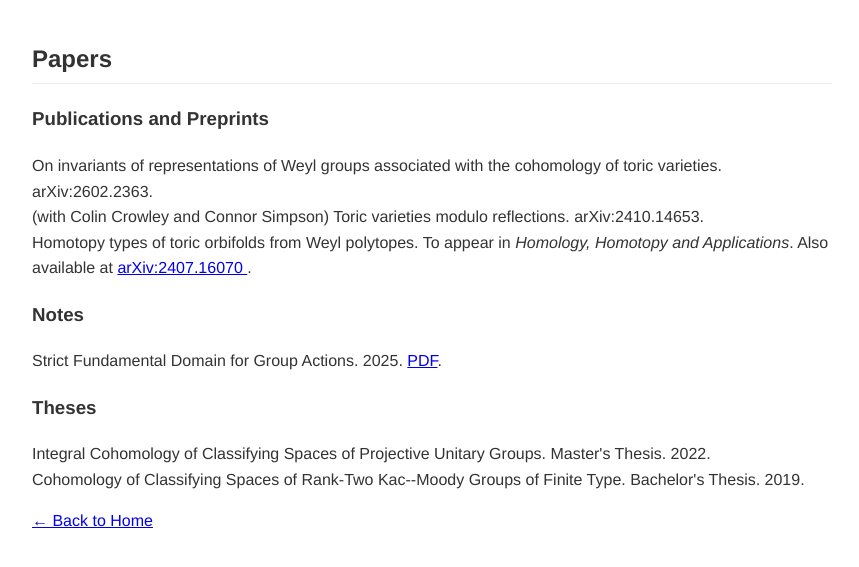
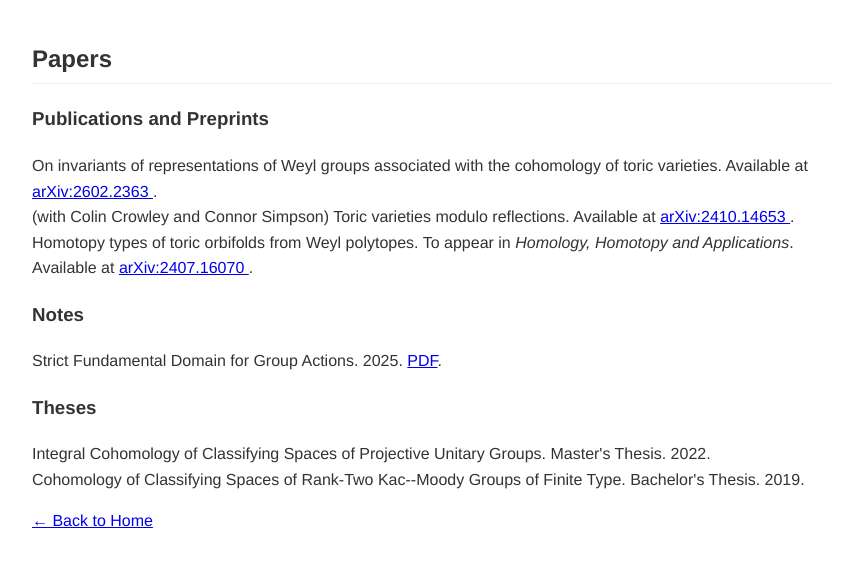
Before and after one commit to ggttaaoo/ggttaaoo.github.io, a Jekyll site: the page built from papers.md, in a window 1280 px wide. Shown: the top 567 px of the page, without its empty margins (208-1067 px from the left). Built offline with Jekyll 4.4.1, drawn with Linux system fonts in a browser that asks for light colours.

Commit message:
number papers

```diff
--- a/papers.md
+++ b/papers.md
@@ -10,7 +10,7 @@ title: Papers
 <!-- ============================= -->
 <h3>Publications and Preprints</h3>
 
-<ul class="paper-list">
+<ol class="paper-list">
 
 {% assign items = site.data.publications %}
 
@@ -38,11 +38,14 @@ title: Papers
       {% endif %}
 
     {% else %}
-      arXiv:{{ p.preprint }}.
+      Available at
+      <a href="https://arxiv.org/abs/{{ p.preprint }}" target="_blank">
+        arXiv:{{ p.preprint }}
+      </a>.
     {% endif %}
 
     {% if p.preprint and p.journal %}
-      Also available at
+      Available at
       <a href="https://arxiv.org/abs/{{ p.preprint }}" target="_blank">
         arXiv:{{ p.preprint }}
       </a>.
@@ -58,7 +61,7 @@ title: Papers
 
 {% endfor %}
 
-</ul>
+</ol>
 
 
 <!-- ============================= -->
@@ -68,7 +71,7 @@ title: Papers
 {% if notes.size > 0 %}
 <h3>Notes</h3>
 
-<ul class="paper-list">
+<ol class="paper-list">
 
   {% for n in notes %}
   <li>
@@ -90,7 +93,7 @@ title: Papers
   </li>
   {% endfor %}
 
-</ul>
+</ol>
 {% endif %}
 
 
@@ -101,7 +104,7 @@ title: Papers
 {% if theses.size > 0 %}
 <h3>Theses</h3>
 
-<ul class="paper-list">
+<ol class="paper-list">
 
   {% for t in theses %}
   <li>
@@ -119,7 +122,7 @@ title: Papers
   </li>
   {% endfor %}
 
-</ul>
+</ol>
 {% endif %}
 
 
```
